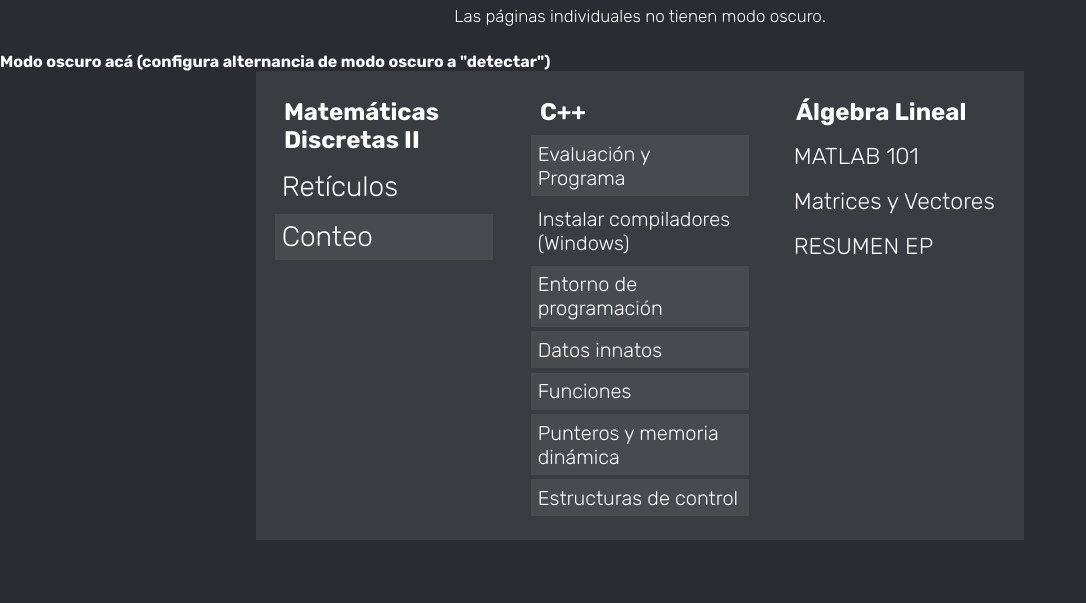
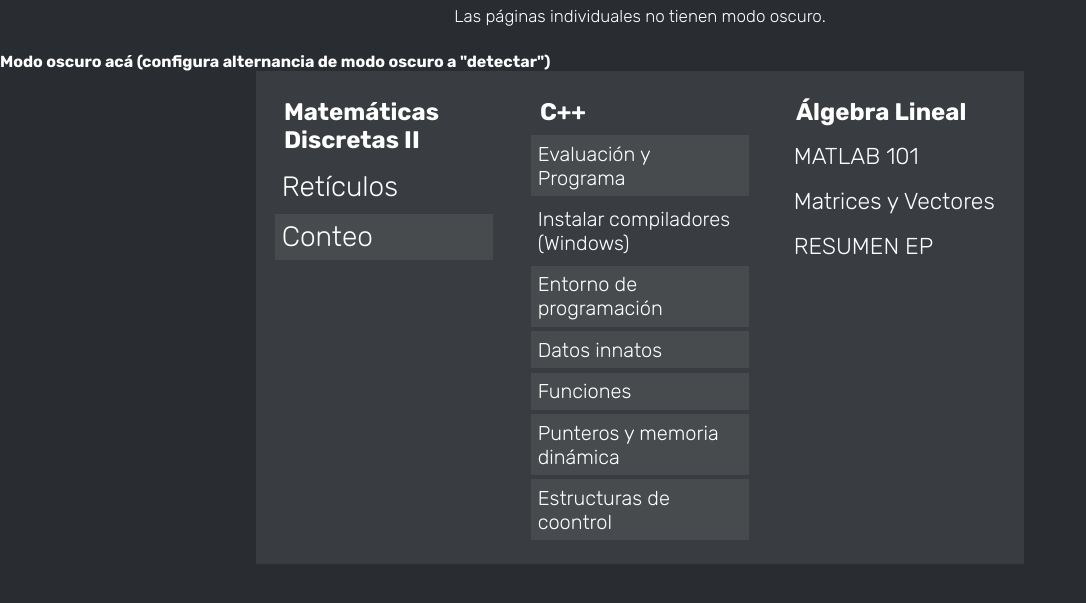
Before and after one commit to Gingam123/Gingam123.github.io, a plain HTML site: page index.html in a window 1280 px wide. Shown: the part 135-738 px from the top of the page, without its empty margins (0-1086 px from the left). Drawn offline with Linux system fonts and the light colour scheme.

Commit message:
Update index.html

```diff
--- a/index.html
+++ b/index.html
@@ -32,7 +32,7 @@
             <h1 class="temaCPP">Datos innatos</h1>
             <h1 class="temaCPP">Funciones</h1>
             <h1 class="temaCPP">Punteros y memoria dinámica</h1>
-            <h1 class="temaCPP">Estructuras de control</h1>
+            <h1 class="temaCPP">Estructuras de coontrol</h1>
         </div>
 
         <div class="lineal">
```
